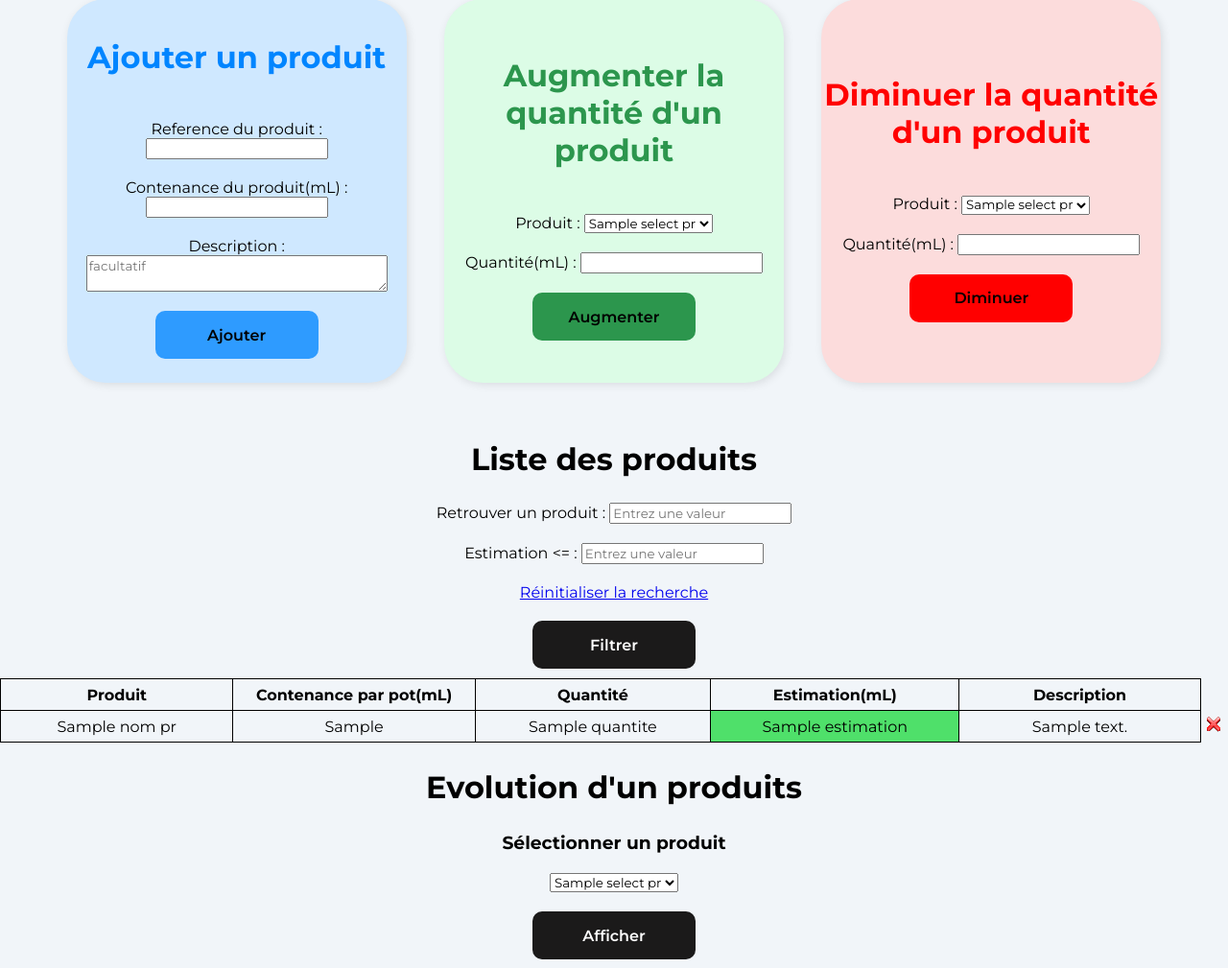
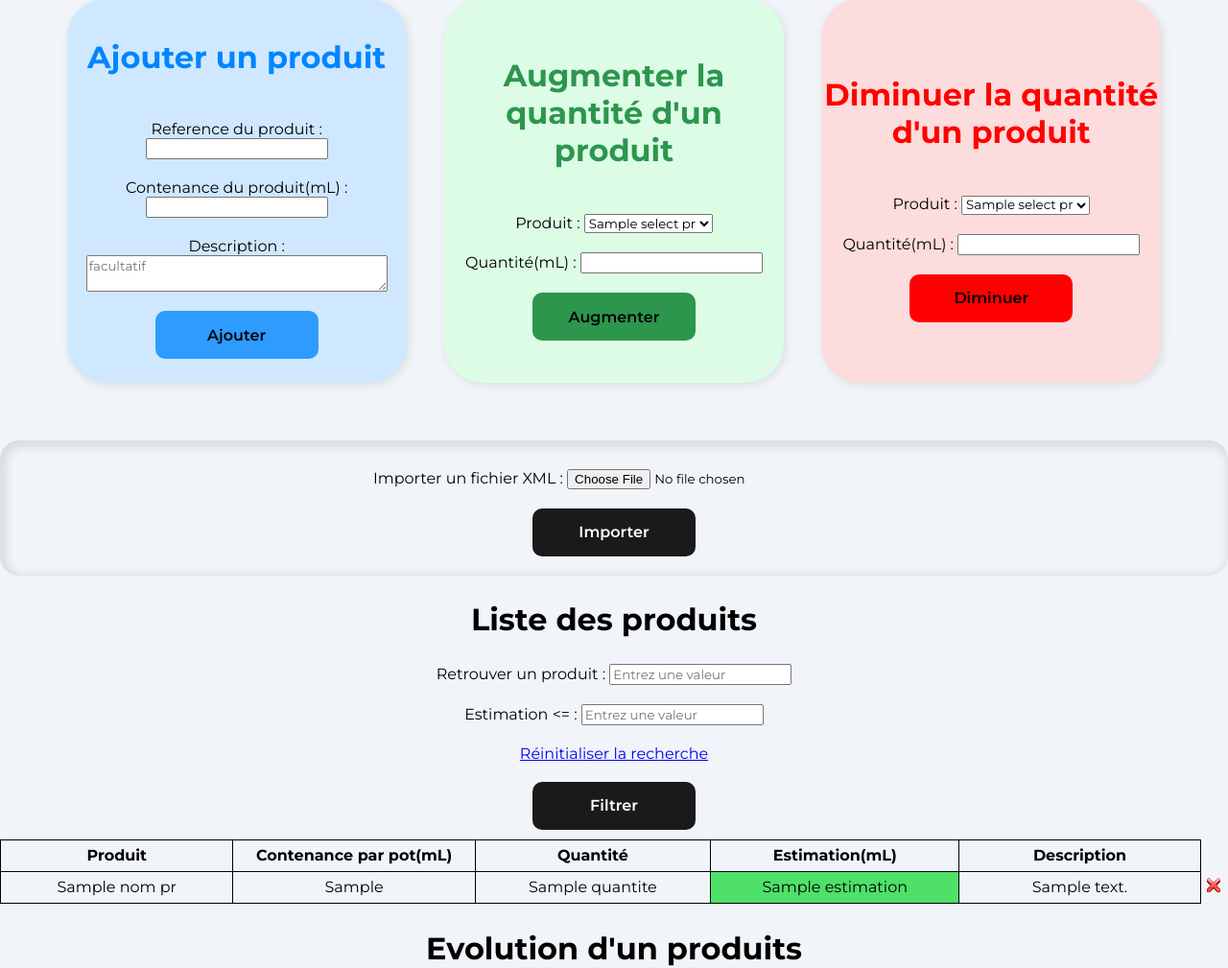
Before and after one commit to Ahmed93Rms/VifAuto, a PHP site: template Views/view_home.php in a window 1280 px wide. Shown: the part 242-1251 px from the top of the page at 96% size. Run offline with PHP 8.4, Linux system fonts and the light colour scheme; the template is opened without the code that fills it: most values are stand-ins (such as "Sample title", 1, 10 or a date in 2020); data that the repository does not hold is empty.

Commit message:
Ajout test import XML

```diff
--- a/Content/css/style.css
+++ b/Content/css/style.css
@@ -142,7 +142,6 @@ header {
     text-align: center;
     box-shadow: 2px 2px 10px rgba(0, 0, 0, 0.1);
     margin: 10px;
-
 }
 
 form div {
@@ -169,6 +168,15 @@ form div {
 .bt:hover {
     transition-duration: .5s;
     transform: scale(1.1);
+}
+
+/*---------------------------------XML------------------------------*/
+
+.import {
+    text-align:center;
+    border-radius: 20px;
+    padding: 10px;
+    box-shadow: inset 3px 3px 10px 4px rgba(0, 0, 0, 0.1);
 }
 
 /*--------------------------------Liste-----------------------------*/
--- a/Views/view_home.php
+++ b/Views/view_home.php
@@ -62,6 +62,12 @@
                                         <button type="submit" class="bt red2">Diminuer</button>
                                 </form>
                         </div>
+                </section>
+                <section id="XML" class ="import">
+                        <form action="?controller=home&action=home" method="post" enctype="multipart/form-data">
+                                <div>Importer un fichier XML : <input type="file" name="fichierXML"/></div>
+                                <button type="submit" class="bt black">Importer</button>
+                        </form>
                 </section>
                 <section class="list" id="list">
                         <h1 class="center">Liste des produits</h1>
```
Also changed, not shown: Controllers/Controller_home.php (+13 -2 lines), Models/Model.php (+21 -7 lines), database.sql (+4 -4 lines).
